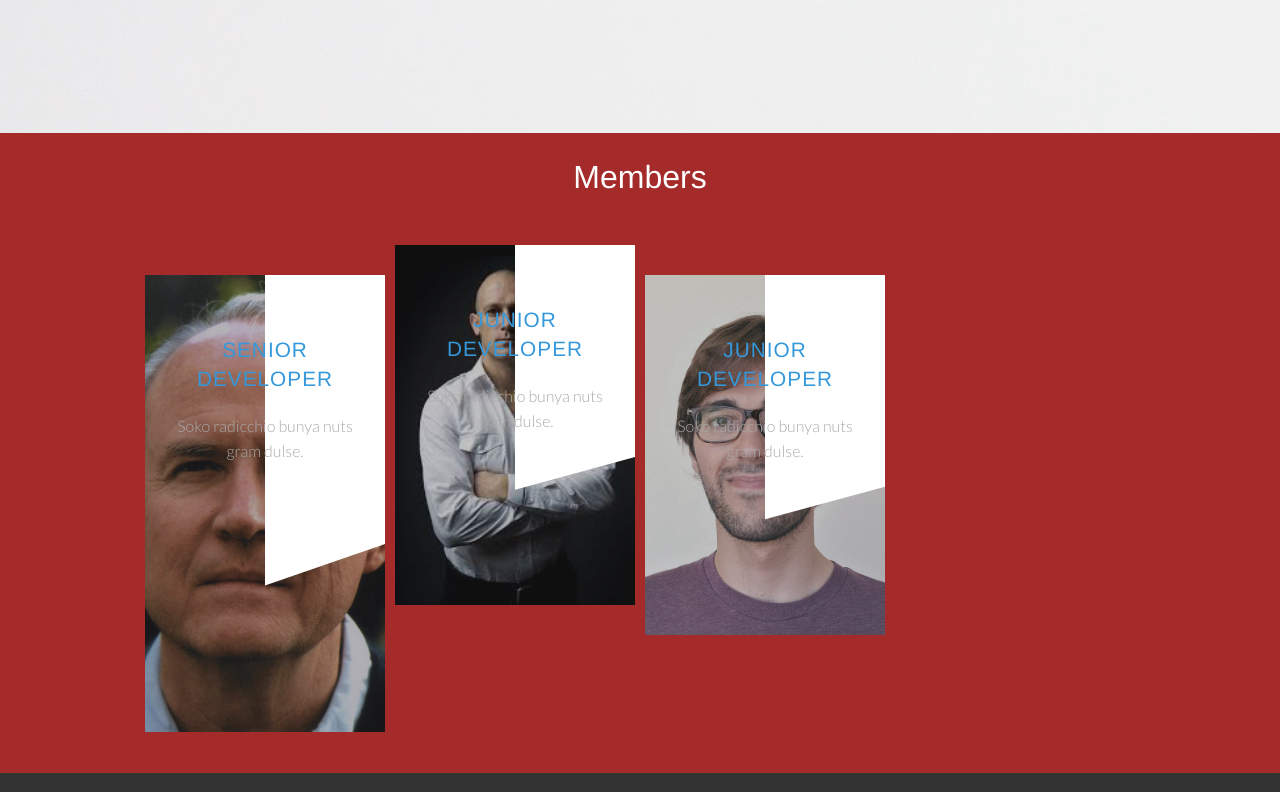
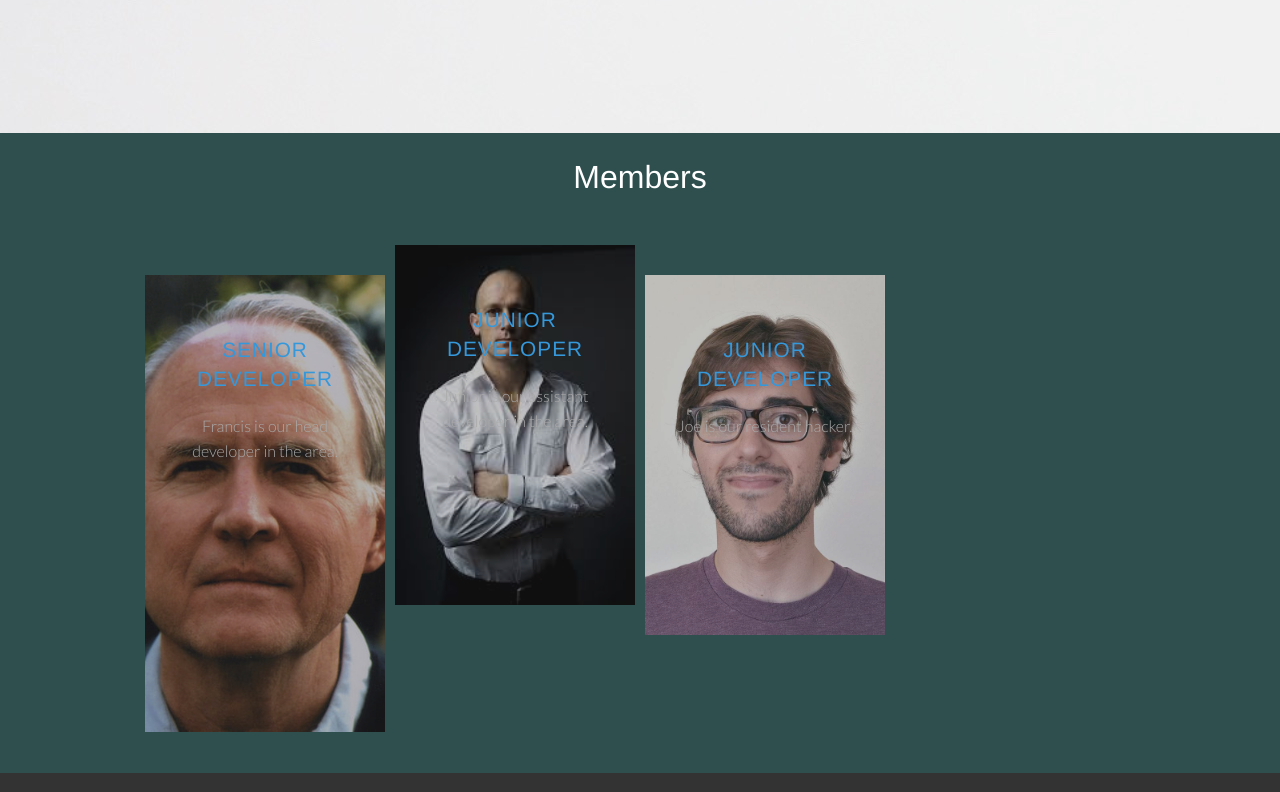
Before and after one commit to ArvidQuarshie/essentials, a plain HTML site: page index.html in a window 1280 px wide. Shown: the part 1760-2552 px from the top of the page. Drawn offline with Linux system fonts and the light colour scheme.

Commit message:
edited the svg

```diff
--- a/css/app.css
+++ b/css/app.css
@@ -32,7 +32,7 @@ body{
 .members{
     height:80%;
     width:100%;
-    background-color: brown;
+    background-color: darkslategrey;
     text-align: center;
     overflow: hidden;
 }
--- a/index.html
+++ b/index.html
@@ -71,10 +71,10 @@
 	<a href="#" data-path-hover="m 180,34.57627 -180,0 L 0,0 180,0 z">
 		<figure>
 			<img src="resources/member3.jpg" />
-			<svg viewBox="0 0 180 320" preserveAspectRatio="none"><path d="M 180,160 0,218 0,0 180,0 z"/></svg>
+
 			<figcaption>
 				<h2>Senior Developer</h2>
-				<p>Soko radicchio bunya nuts gram dulse.</p>
+				<p>Francis is our head developer in the area.</p>
 
 			</figcaption>
 		</figure>
@@ -82,10 +82,10 @@
               <a href="#" data-path-hover="m 180,34.57627 -180,0 L 0,0 180,0 z">
 		<figure>
 			<img src="resources/member1.jpg" />
-			<svg viewBox="0 0 180 320" preserveAspectRatio="none"><path d="M 180,160 0,218 0,0 180,0 z"/></svg>
+
 			<figcaption>
 				<h2>Junior Developer</h2>
-				<p>Soko radicchio bunya nuts gram dulse.</p>
+				<p>Junior is our assistant developer in the area.</p>
 
 			</figcaption>
 		</figure>
@@ -93,10 +93,10 @@
               <a href="#" data-path-hover="m 180,34.57627 -180,0 L 0,0 180,0 z">
 		<figure>
 			<img src="resources/member2.jpg" />
-			<svg viewBox="0 0 180 320" preserveAspectRatio="none"><path d="M 180,160 0,218 0,0 180,0 z"/></svg>
+
 			<figcaption>
 				<h2>Junior Developer</h2>
-				<p>Soko radicchio bunya nuts gram dulse.</p>
+				<p>Joe is our resident hacker.</p>
 
 			</figcaption>
 		</figure>
```
